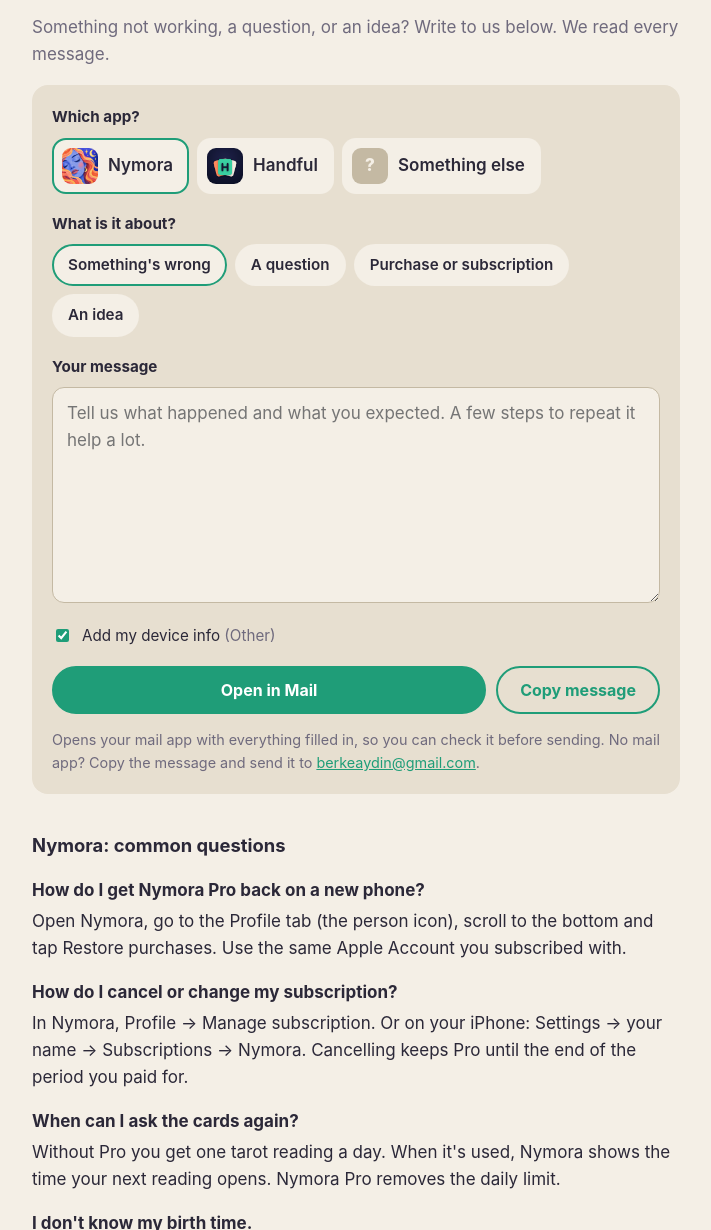
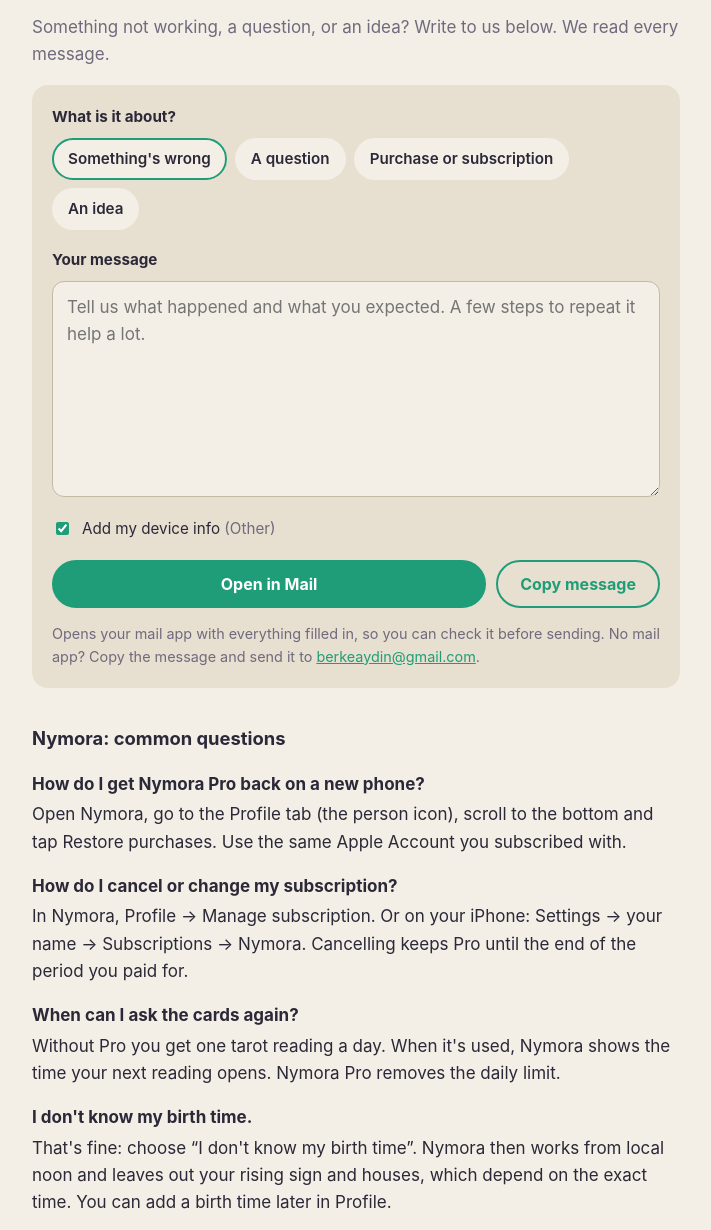
Before and after one commit to Made-By-Two/made-by-two.github.io, a plain HTML site: page support/index.html in a window 1280 px wide. Shown: the part 140-1370 px from the top of the page, without its empty margins (284-995 px from the left). Drawn offline with Linux system fonts and the light colour scheme.

Commit message:
Support: no app picker, the page is the same for every app
The "Which app?" chips are gone. An app's Support URL can still add
?app=nymora (or handful): the message subject is tagged with the app and
only that app's questions show. Without it, every app's questions show
and the subject reads "[Made by Two] ...".

Co-Authored-By: Claude Opus 5.5 <noreply@anthropic.com>

```diff
--- a/style.css
+++ b/style.css
@@ -37,11 +37,6 @@ dd { margin: 0.2em 0 0; color: var(--text); }
 .composer fieldset { border: 0; margin: 0 0 18px; padding: 0; min-width: 0; }
 .composer legend, .composer .field { display: block; font-weight: 700; font-size: 0.95rem; margin: 0 0 8px; padding: 0; }
 .composer input[type="radio"] { position: absolute; opacity: 0; width: 1px; height: 1px; }
-.apps { display: flex; flex-wrap: wrap; gap: 8px; }
-.apps .app span { display: flex; align-items: center; gap: 10px; padding: 8px 14px 8px 8px; border-radius: 14px;
-                  background: var(--bg); border: 2px solid transparent; font-weight: 600; cursor: pointer; }
-.apps .app img, .apps .other-icon { width: 36px; height: 36px; border-radius: 9px; flex: none; }
-.apps .other-icon { display: grid; place-items: center; background: var(--outline); color: var(--bg); font-weight: 800; }
 .topics { display: flex; flex-wrap: wrap; gap: 8px; }
 .topics label span { display: inline-block; padding: 7px 14px; border-radius: 999px; background: var(--bg);
                      border: 2px solid transparent; font-size: 0.95rem; font-weight: 600; cursor: pointer; }
--- a/support/index.html
+++ b/support/index.html
@@ -16,16 +16,6 @@
 <p class="muted">Something not working, a question, or an idea? Write to us below. We read every message.</p>
 
 <form id="composer" class="card composer" novalidate>
-  <fieldset class="apps">
-    <legend>Which app?</legend>
-    <label class="app"><input type="radio" name="app" value="nymora" checked>
-      <span><img src="/nymora/icon.png" alt="">Nymora</span></label>
-    <label class="app"><input type="radio" name="app" value="handful">
-      <span><img src="/handful/icon.png" alt="">Handful</span></label>
-    <label class="app"><input type="radio" name="app" value="other">
-      <span><b class="other-icon" aria-hidden="true">?</b>Something else</span></label>
-  </fieldset>
-
   <fieldset class="topics">
     <legend>What is it about?</legend>
     <label><input type="radio" name="topic" value="Problem" checked><span>Something's wrong</span></label>
@@ -67,7 +57,7 @@
 </dl>
 </section>
 
-<section class="faq" data-app="handful" hidden>
+<section class="faq" data-app="handful">
 <h2>Handful: common questions</h2>
 <dl>
 <dt>When does the new puzzle come out?</dt>
@@ -130,20 +120,20 @@
     return el ? el.value : "";
   }
 
-  // Shows the common questions for the chosen app.
-  function showFaq() {
-    var app = value("app");
-    document.querySelectorAll(".faq").forEach(function (s) {
-      s.hidden = !(s.dataset.app === app || s.dataset.app === "all");
-    });
-  }
+  // An app's Support URL links here with ?app=nymora: its messages are tagged with the
+  // app and only its questions show. Without it the page is for every app.
+  var wanted = (new URLSearchParams(location.search).get("app") || "").toLowerCase();
+  var appKey = NAMES[wanted] && wanted !== "other" ? wanted : null;
+  document.querySelectorAll(".faq").forEach(function (s) {
+    s.hidden = appKey !== null && !(s.dataset.app === appKey || s.dataset.app === "all");
+  });
 
   function compose() {
-    var app = NAMES[value("app")], topic = value("topic");
+    var app = NAMES[appKey || "other"], topic = value("topic");
     var text = message.value.trim();
     var first = text.split(/\n/)[0].slice(0, 60);
     var subject = "[" + app + "] " + topic + (first ? ": " + first : "");
-    var body = text + "\n\n—\nApp: " + app + "\nTopic: " + topic;
+    var body = text + "\n\n—\n" + (appKey ? "App: " + app + "\n" : "") + "Topic: " + topic;
     if (device.checked) body += "\nDevice: " + deviceLine();
     return { subject: subject, body: body };
   }
@@ -152,13 +142,6 @@
   var KEY = "support-draft";
   try { var saved = localStorage.getItem(KEY); if (saved && !message.value) message.value = saved; } catch (e) {}
   message.addEventListener("input", function () { try { localStorage.setItem(KEY, message.value); } catch (e) {} });
-
-  // ?app=nymora picks the app (each app's Support URL links here this way).
-  var wanted = (new URLSearchParams(location.search).get("app") || "").toLowerCase();
-  var chosen = NAMES[wanted] && form.querySelector('input[name="app"][value="' + wanted + '"]');
-  if (chosen) chosen.checked = true;
-  form.addEventListener("change", showFaq);
-  showFaq();
 
   form.addEventListener("submit", function (e) {
     e.preventDefault();
```
